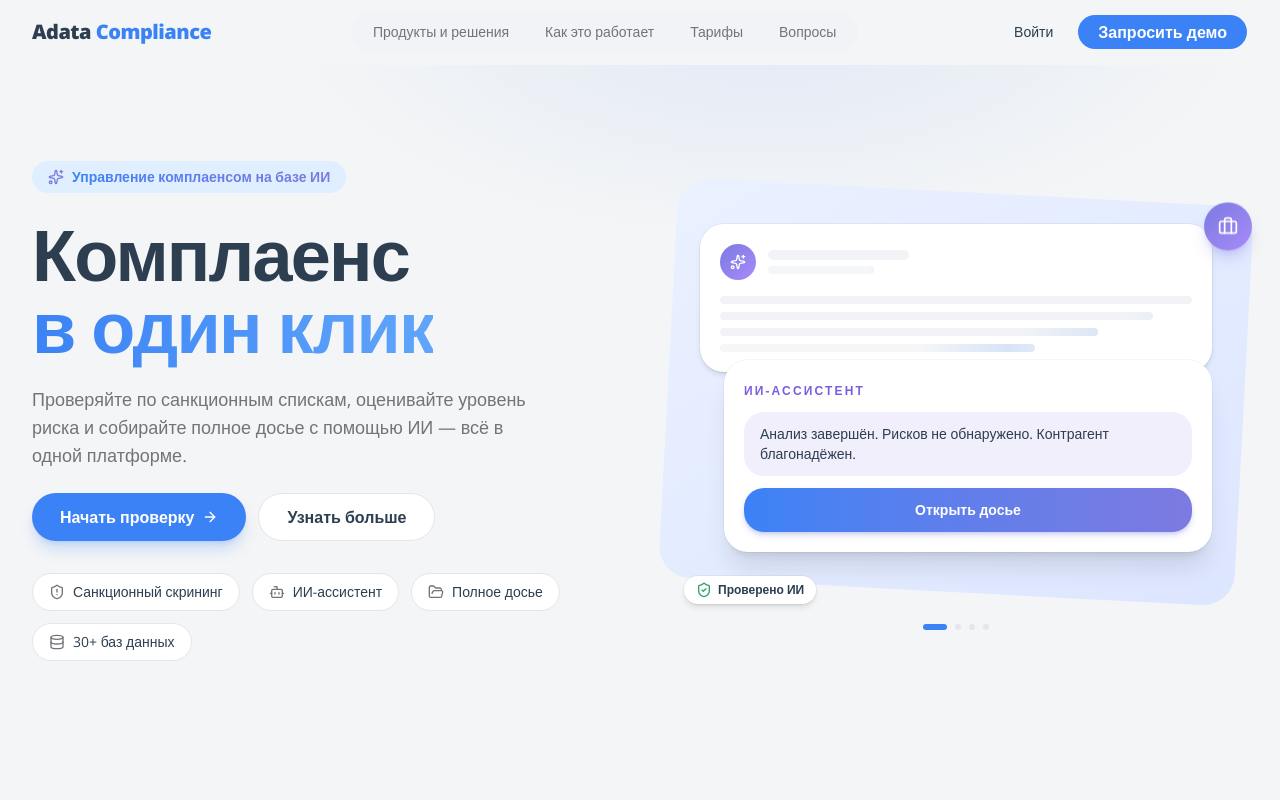
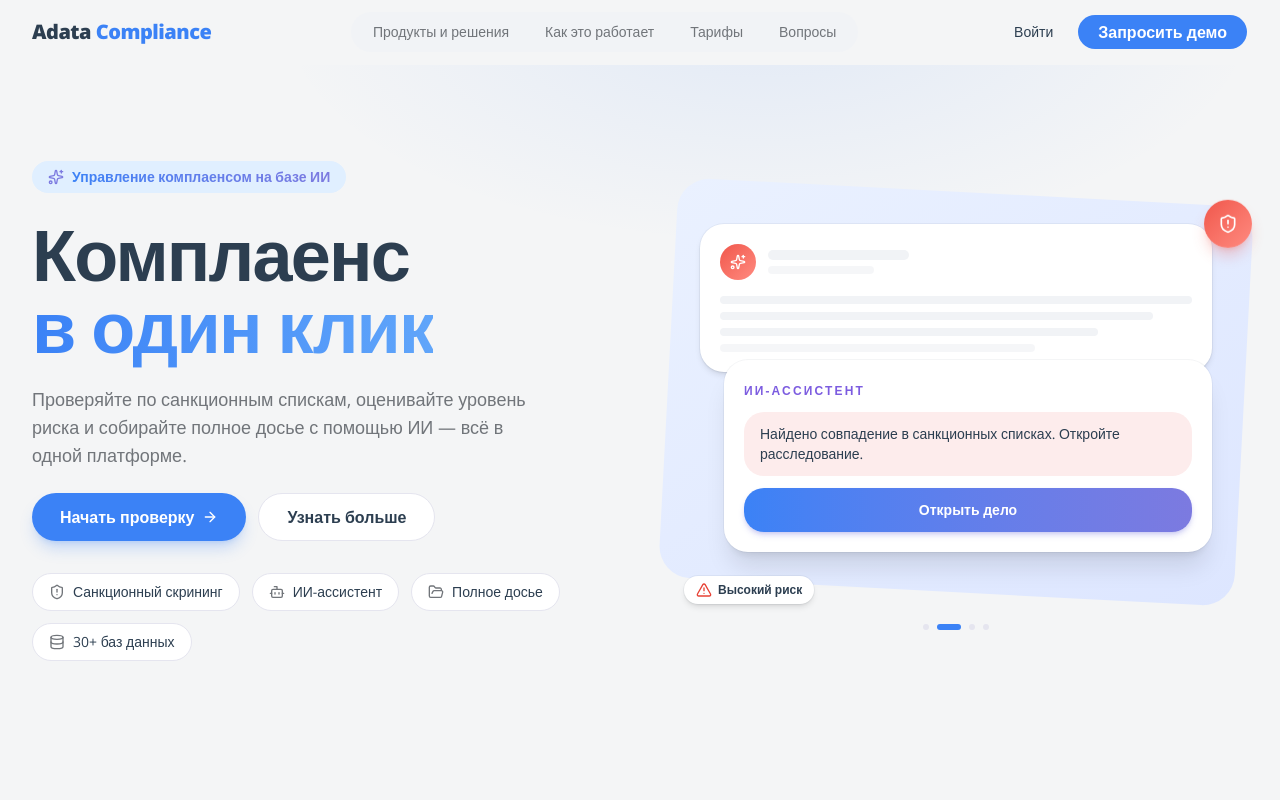
Before and after one commit to dzhmnklva012/-e-analytic, a Next.js app in the folder compliance-landing/: page / in a window 1280 px wide. Shown: the top 800 px of the page. Built offline with nearby package versions, Linux system fonts and the light colour scheme.

Commit message:
Auto-update: hero-illustration.tsx

```diff
--- a/compliance-landing/src/components/landing/hero-illustration.tsx
+++ b/compliance-landing/src/components/landing/hero-illustration.tsx
@@ -1,21 +1,117 @@
-import { Sparkles, Briefcase, ShieldCheck } from "lucide-react";
+"use client";
 
-/**
- * Decorative hero card-stack: a "document" card behind an "ИИ-АССИСТЕНТ"
- * result card, on a tilted soft-blue panel, with a briefcase badge and a
- * "Проверено ИИ" chip. Purely illustrative → aria-hidden. Cards stagger in on
- * load, skeleton lines shimmer (as if analyzing), and the badge gently floats.
- */
+import * as React from "react";
+import {
+  Sparkles,
+  Briefcase,
+  ShieldCheck,
+  ShieldAlert,
+  Globe2,
+  Scale,
+  Search,
+  AlertTriangle,
+} from "lucide-react";
+import type { LucideIcon } from "lucide-react";
+import { cn } from "@/lib/utils";
+
+type Slide = {
+  badgeIcon: LucideIcon;
+  grad: string;
+  glow: string;
+  bubble: string;
+  message: string;
+  button: string;
+  chipIcon: LucideIcon;
+  chipColor: string;
+  chipText: string;
+};
+
+const slides: Slide[] = [
+  {
+    badgeIcon: Briefcase,
+    grad: "from-[#7c7ae0] to-[#a78bfa]",
+    glow: "shadow-[#7c7ae0]/30",
+    bubble: "bg-[#f1effb]",
+    message: "Анализ завершён. Рисков не обнаружено. Контрагент благонадёжен.",
+    button: "Открыть досье",
+    chipIcon: ShieldCheck,
+    chipColor: "text-success",
+    chipText: "Проверено ИИ",
+  },
+  {
+    badgeIcon: ShieldAlert,
+    grad: "from-[#f0564b] to-[#ff8a80]",
+    glow: "shadow-[#f0564b]/30",
+    bubble: "bg-[#fdecec]",
+    message: "Найдено совпадение в санкционных списках. Откройте расследование.",
+    button: "Открыть дело",
+    chipIcon: AlertTriangle,
+    chipColor: "text-destructive",
+    chipText: "Высокий риск",
+  },
+  {
+    badgeIcon: Globe2,
+    grad: "from-[#3b82f6] to-[#60a5fa]",
+    glow: "shadow-primary/30",
+    bubble: "bg-[#eaf2ff]",
+    message: "Проверено по 30+ базам: OFAC, EU, UN. Совпадений не найдено.",
+    button: "Полное досье",
+    chipIcon: Globe2,
+    chipColor: "text-primary",
+    chipText: "30+ источников",
+  },
+  {
+    badgeIcon: Scale,
+    grad: "from-[#d98521] to-[#f6b14a]",
+    glow: "shadow-[#d98521]/30",
+    bubble: "bg-[#fdf3e6]",
+    message: "Обнаружена связь с публичным лицом (PEP). Требуется решение.",
+    button: "Принять решение",
+    chipIcon: Search,
+    chipColor: "text-warning",
+    chipText: "PEP-связь",
+  },
+];
+
 export function HeroIllustration() {
+  const [active, setActive] = React.useState(0);
+  const [paused, setPaused] = React.useState(false);
+
+  React.useEffect(() => {
+    if (paused) return;
+    if (window.matchMedia("(prefers-reduced-motion: reduce)").matches) return;
+    const id = setTimeout(() => setActive((a) => (a + 1) % slides.length), 4500);
+    return () => clearTimeout(id);
+  }, [active, paused]);
+
+  const s = slides[active];
+  const BadgeIcon = s.badgeIcon;
+  const ChipIcon = s.chipIcon;
+
   return (
     <div className="mx-auto w-full max-w-xl">
-      <div className="relative" aria-hidden="true">
+      <div
+        className="relative"
+        onMouseEnter={() => setPaused(true)}
+        onMouseLeave={() => setPaused(false)}
+      >
         {/* tilted soft-blue backdrop panel */}
-        <div className="absolute inset-0 rotate-3 rounded-[2rem] bg-gradient-to-br from-[#eaf1ff] to-[#dde6ff]" />
+        <div
+          className="absolute inset-0 rotate-3 rounded-[2rem] bg-gradient-to-br from-[#eaf1ff] to-[#dde6ff]"
+          aria-hidden="true"
+        />
 
-        {/* briefcase badge */}
-        <div className="animate-hero-badge absolute -right-2 top-3 z-20 grid size-12 place-items-center rounded-full bg-gradient-to-br from-[#7c7ae0] to-[#a78bfa] text-white shadow-lg shadow-[#7c7ae0]/30">
-          <Briefcase className="size-5" />
+        {/* slide (re-mounts on change → entrance animation replays) */}
+        <div key={active} className="relative" aria-hidden="true">
+          {/* badge */}
+          <div
+            className={cn(
+              "animate-hero-badge absolute -right-2 top-3 z-20 grid size-12 place-items-center rounded-full bg-gradient-to-br text-white shadow-lg",
+              s.grad,
+              s.glow,
+            )}
+          >
+            <BadgeIcon className="size-5" />
           </div>
 
           {/* cards */}
@@ -23,7 +119,7 @@ export function HeroIllustration() {
             {/* document card */}
             <div className="animate-hero-rise rounded-2xl bg-card p-5 shadow-md ring-1 ring-foreground/5">
               <div className="flex items-center gap-3">
-              <span className="grid size-9 shrink-0 place-items-center rounded-xl bg-gradient-to-br from-[#7c7ae0] to-[#a78bfa] text-white">
+                <span className={cn("grid size-9 shrink-0 place-items-center rounded-xl bg-gradient-to-br text-white", s.grad)}>
                   <Sparkles className="size-4" />
                 </span>
                 <div className="flex flex-1 flex-col gap-1.5">
@@ -45,31 +141,41 @@ export function HeroIllustration() {
               style={{ animationDelay: "0.22s" }}
             >
               <span className="text-xs font-bold tracking-[0.18em] text-[#7c5ce0]">ИИ-АССИСТЕНТ</span>
-            <p className="mt-3 rounded-xl bg-[#f1effb] px-4 py-3 text-sm text-foreground">
-              Анализ завершён. Рисков не обнаружено. Контрагент благонадёжен.
+              <p className={cn("mt-3 flex min-h-[3.5rem] items-center rounded-xl px-4 py-3 text-sm text-foreground", s.bubble)}>
+                {s.message}
               </p>
               <div className="mt-3 grid h-11 w-full place-items-center rounded-xl bg-gradient-to-r from-[#3b82f6] to-[#7c7ae0] text-sm font-semibold text-white shadow-md shadow-[#7c7ae0]/30">
-              Открыть досье
+                {s.button}
               </div>
             </div>
           </div>
 
-        {/* verified chip */}
+          {/* verified / risk chip */}
           <div
             className="animate-hero-pop absolute -bottom-3 left-4 z-20 inline-flex items-center gap-1.5 rounded-full bg-card px-3 py-1.5 text-xs font-semibold text-foreground shadow-md ring-1 ring-foreground/5"
             style={{ animationDelay: "0.55s" }}
           >
-          <ShieldCheck className="size-4 text-success" />
-          Проверено ИИ
+            <ChipIcon className={cn("size-4", s.chipColor)} />
+            {s.chipText}
+          </div>
         </div>
       </div>
 
-      {/* carousel dots */}
-      <div className="mt-8 flex items-center justify-center gap-2" aria-hidden="true">
-        <span className="h-1.5 w-6 rounded-full bg-primary" />
-        <span className="size-1.5 rounded-full bg-border" />
-        <span className="size-1.5 rounded-full bg-border" />
-        <span className="size-1.5 rounded-full bg-border" />
+      {/* pagination dots */}
+      <div className="mt-8 flex items-center justify-center gap-2">
+        {slides.map((slide, i) => (
+          <button
+            key={i}
+            type="button"
+            onClick={() => setActive(i)}
+            aria-label={`Пример проверки ${i + 1}: ${slide.chipText}`}
+            aria-current={i === active}
+            className={cn(
+              "h-1.5 rounded-full transition-all focus-visible:ring-3 focus-visible:ring-ring/40 focus-visible:outline-none",
+              i === active ? "w-6 bg-primary" : "w-1.5 bg-border hover:bg-muted-foreground",
+            )}
+          />
+        ))}
       </div>
     </div>
   );
```
Lines whose indentation alone changed are shown as unchanged.
